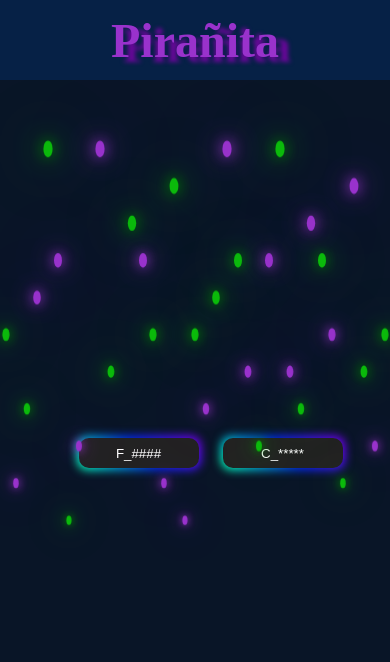
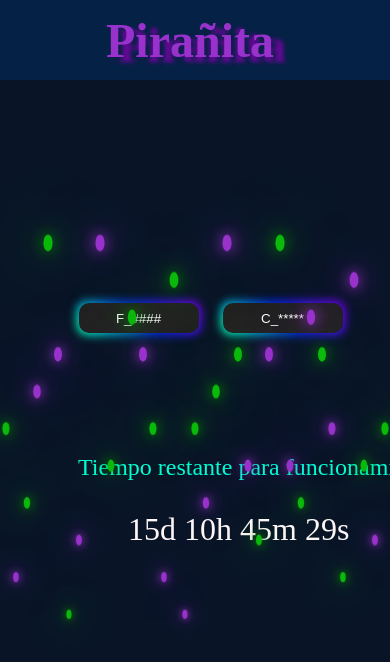
Before and after one commit to Jose20224/Your_Gift, a plain HTML site: page index.html in a window 390 px wide. Drawn offline with Linux system fonts and the light colour scheme.

Commit message:
cambios y colocacion de temporisador

```diff
--- a/assets/css/estilo.css
+++ b/assets/css/estilo.css
@@ -6,6 +6,12 @@
 body{
   min-height: 100vh;
   background: #091527;
+}
+
+#canvas{
+  gap: 20px;
+  width: 10px;
+  height: 10px;
 }
 
 .encabezado{
@@ -36,8 +42,56 @@ display: flex;
 .div1{
 position: relative;
 
-left: 40%;
-top: 50%;
+left: 35%;
+top: 30%;
+}
+
+.div2{
+
+position: relative;
+
+
+left: 38%;
+top: 45%;
+
+}
+
+.div2>.spa{
+
+  position: relative;
+  margin-bottom: 30px;
+  font-size: 1.5em;
+  color: #00ffd5;
+
+  animation: spananimation 1.3s ease-in-out;
+}
+
+@keyframes spananimation {
+  0%{
+    transform: translatex(100vh) scale(0);
+  }
+  100%{
+    transform: translatex(-10vh) scale(1);
+  }
+}
+
+#contador {
+  position: relative;
+  font-size: 2em;
+  color: #fff7f7;
+  margin-left: 50px;
+  margin-top: 20px;
+
+  animation: cotadoranimation 1.3s ease-in-out;
+}
+
+@keyframes cotadoranimation {
+  0%{
+    transform: translatex(100vh) scale(0);
+  }
+  100%{
+    transform: translatex(-10vh) scale(1);
+  }
 }
 
 .bubles{
@@ -193,7 +247,7 @@ top: 50%;
     position: relative;
 
     left: 33%;
-    top: 50%;
+    top: 30%;
     }
 
     .button-85 {
@@ -201,6 +255,15 @@ top: 50%;
       height: 30px;
     }
 
+    .div2{
+
+      position: relative;
+
+
+      left: 33%;
+      top: 45%;
+
+      }
 }
 
 @media only screen and (max-width: 480px) {
@@ -227,7 +290,7 @@ top: 50%;
   .div1{
     position: relative;
 left: 15%;
-    top: 50%;
+    top: 30%;
     }
 
     .button-85 {
@@ -235,6 +298,16 @@ left: 15%;
       height: 30px;
     }
 
+
+    .div2{
+
+      position: relative;
+
+
+      left: 20%;
+      top: 45%;
+
+      }
 }
 
 
@@ -242,7 +315,26 @@ left: 15%;
   .div1{
     position: relative;
 left: 8%;
-    top: 50%;
+    top: 30%;
     }
 
+    .div2{
+
+      position: relative;
+
+
+      left: 15%;
+      top: 45%;
+
+      }
+
+      #contador {
+        position: relative;
+        font-size: 2em;
+        color: #fff7f7;
+        margin-left: 30px;
+        margin-top: 20px;
+
+        animation: cotadoranimation 1.3s ease-in-out;
+      }
 }
--- a/assets/js/comandos.js
+++ b/assets/js/comandos.js
@@ -7,7 +7,7 @@ document.getElementById('flor').addEventListener('click', function() {
 
   // Verificar si la fecha actual es anterior al 4 de febrero
   if (currentDate < deadline) {
-      alert('El botón no estará activo hasta el 3 de abrir \n\n asta entocces sofia XD.');
+      alert('El botón no estará activo hasta el 3 de abrir \n\n asta entoces sofia XD.');
       // No hacer nada más si no es la fecha permitida
       return;
   }
@@ -36,3 +36,43 @@ document.getElementById('Corazon').addEventListener('click', function() {
   // Si la fecha es posterior al 4 de febrero, redirigir al enlace
   window.location.href = "/corazon.html";
 });
+
+
+
+// Función para iniciar el contador hasta una fecha y hora específicas
+function iniciarContador(fechaObjetivo) {
+  const contadorElemento = document.getElementById('contador');
+
+  function actualizarContador() {
+      // Obtener la fecha y hora actual
+      const ahora = new Date().getTime();
+
+      // Calcular la diferencia entre la fecha y hora objetivo y la actual
+      const diferencia = fechaObjetivo - ahora;
+
+      if (diferencia > 0) {
+          // Calcular días, horas, minutos y segundos
+          const dias = Math.floor(diferencia / (1000 * 60 * 60 * 24));
+          const horas = Math.floor((diferencia % (1000 * 60 * 60 * 24)) / (1000 * 60 * 60));
+          const minutos = Math.floor((diferencia % (1000 * 60 * 60)) / (1000 * 60));
+          const segundos = Math.floor((diferencia % (1000 * 60)) / 1000);
+
+          // Actualizar el contenido del elemento del contador con el tiempo restante
+          contadorElemento.textContent = `${dias}d ${horas}h ${minutos}m ${segundos}s`;
+      } else {
+          // Si la fecha objetivo ya ha pasado, mostrar un mensaje
+          clearInterval(intervalo);
+          contadorElemento.textContent = "¡Ya ha llegado la fecha objetivo!";
+      }
+  }
+
+  // Llamar a la función para actualizar el contador inicialmente
+  actualizarContador();
+
+  // Establecer un intervalo para llamar a la función de actualización cada segundo (1000 milisegundos)
+  const intervalo = setInterval(actualizarContador, 1000);
+}
+
+// Definir la fecha y hora objetivo (año, mes (de 0 a 11), día, horas, minutos, segundos)
+const fechaObjetivo = new Date(2024, 1, 14, 8, 0,0); // Ejemplo: 1 de junio de 2024 a las 12:00 PM
+iniciarContador(fechaObjetivo);
--- a/index.html
+++ b/index.html
@@ -11,7 +11,7 @@
 <header class="encabezado">
 
 <h1 class="titulo">Pirañita</h1>
-
+<canvas id="canvas"></canvas>
 
 </header>
 
@@ -21,6 +21,16 @@
    <button id="flor" class="button-85" role="button">F_####</button>
    <button id="Corazon" class="button-85" role="button">C_*****</button>
   </div>
+
+
+<div class="div2">
+
+  <p class="spa">Tiempo restante para funcionamiento</p>
+
+    <div id="contador">00:00:00</div>
+
+</div>
+
 
   <div class="bubles">
 
```
